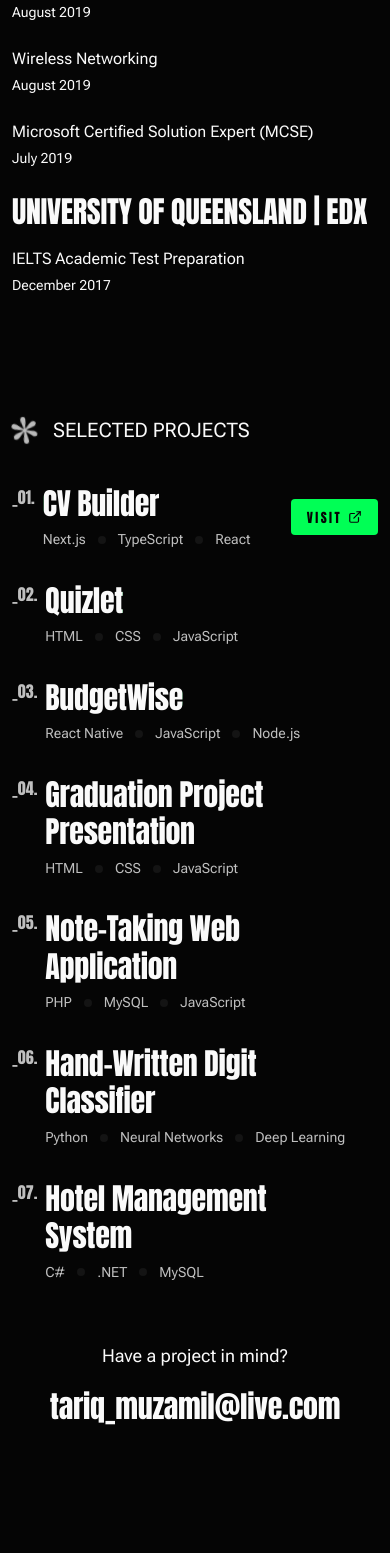
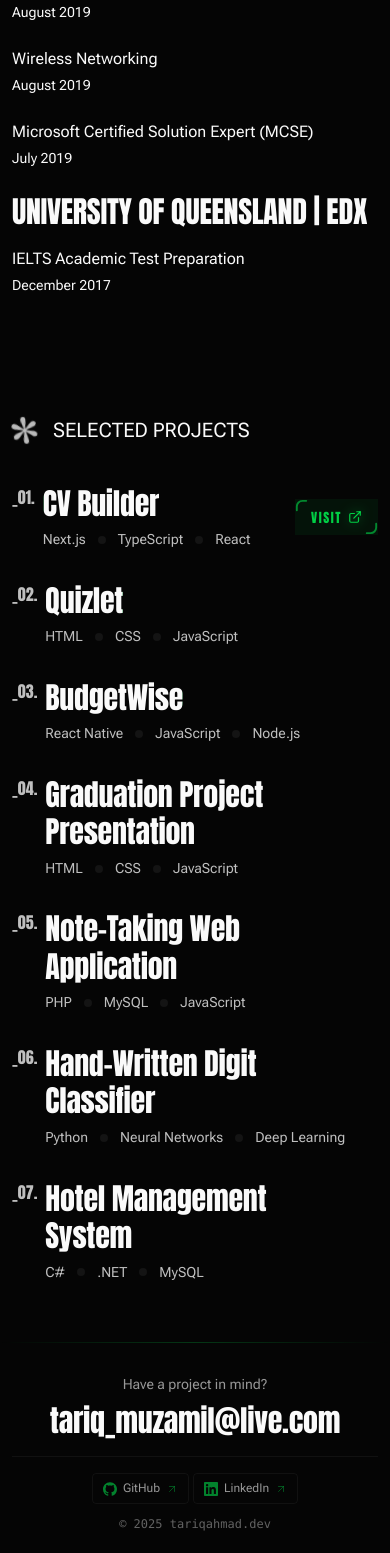
Before and after one commit to tariqahmaad/tariqahmad.dev, a Next.js app: page / in a window 390 px wide. Shown: the part 5949-7502 px from the top of the page. Before the commit the page ends 7434 px from the top, so only its background shows below. Built offline with nearby package versions, Linux system fonts and the light colour scheme.

Commit message:
feat: Enhance Footer component with social links and email underline effect, improve ProjectCard with animated corner brackets, and integrate Lenis with GSAP ScrollTrigger for smoother scrolling animations.

```diff
--- a/app/globals.css
+++ b/app/globals.css
@@ -486,6 +486,16 @@
         .present-dot-active {
             animation: none;
         }
+
+        /* Footer email underline - always visible */
+        .group:hover .footer-email-underline {
+            transform: scaleX(1) !important;
+        }
+
+        /* ProjectCard corner bracket extension lines - always fully drawn */
+        .corner-bracket-line {
+            stroke-dashoffset: 0 !important;
+        }
     }
 
     /* Duration bar - GSAP handles width animation, this ensures initial state */
--- a/components/layout/Footer.tsx
+++ b/components/layout/Footer.tsx
@@ -1,8 +1,9 @@
 'use client';
 
-import { GENERAL_INFO } from '@/lib/data';
+import { GENERAL_INFO, SOCIAL_LINKS } from '@/lib/data';
 import { isProjectDetailPage } from '@/lib/utils';
 import { usePathname } from 'next/navigation';
+import { ArrowUpRight } from 'lucide-react';
 
 const Footer = () => {
     const pathname = usePathname();
@@ -10,15 +11,55 @@ const Footer = () => {
     if (isProjectDetailPage(pathname)) return null;
 
     return (
-        <footer className="text-center pb-5" id="contact">
+        <footer className="relative pb-5 pt-8" id="contact">
+            {/* Top separator */}
+            <div className="absolute top-0 inset-x-0 h-px bg-gradient-to-r from-transparent via-primary/20 to-transparent" />
+
             <div className="container">
-                <p className="text-body-lg">Have a project in mind?</p>
-                <a
-                    href={`mailto:${GENERAL_INFO.email}`}
-                    className="text-heading-sm sm:text-heading-md font-anton inline-block mt-5 mb-10 hover:text-primary hover:underline"
-                >
-                    {GENERAL_INFO.email}
-                </a>
+                {/* CTA + bottom bar in one tight block */}
+                <div className="text-center mb-4">
+                    <p className="text-body-sm text-foreground/60 mb-2">
+                        Have a project in mind?
+                    </p>
+                    <a
+                        href={`mailto:${GENERAL_INFO.email}`}
+                        className="group relative inline-block"
+                    >
+                        <span className="font-anton text-heading-sm sm:text-heading-md text-foreground transition-colors duration-300 group-hover:text-primary">
+                            {GENERAL_INFO.email}
+                        </span>
+                        <span className="footer-email-underline absolute -bottom-0.5 inset-x-0 h-[2px] bg-primary/60 origin-left scale-x-0 transition-transform duration-500 group-hover:scale-x-100" />
+                    </a>
+                </div>
+
+                {/* Social + copyright */}
+                <div className="border-t border-white/5 pt-4 flex flex-col sm:flex-row items-center justify-between gap-3">
+                    <div className="flex items-center gap-1">
+                        {SOCIAL_LINKS.map((link) => {
+                            const SocialIcon = link.icon;
+                            return (
+                                <a
+                                    key={link.name}
+                                    href={link.url}
+                                    target="_blank"
+                                    rel="noreferrer"
+                                    aria-label={`${link.name} (opens in new tab)`}
+                                    className="group/social flex items-center gap-1.5 px-2.5 py-1.5 border border-white/5 rounded-sm transition-all duration-200 hover:border-primary/30 hover:bg-primary/[0.04]"
+                                >
+                                    <SocialIcon className="w-3.5 h-3.5 text-primary/50 group-hover/social:text-primary transition-colors" />
+                                    <span className="text-ui-sm text-foreground/60 group-hover/social:text-foreground transition-colors">
+                                        {link.name}
+                                    </span>
+                                    <ArrowUpRight className="w-3 h-3 text-primary/30 group-hover/social:text-primary group-hover/social:translate-x-0.5 group-hover/social:-translate-y-0.5 transition-all" />
+                                </a>
+                            );
+                        })}
+                    </div>
+
+                    <p className="text-ui-sm text-muted-foreground/50 font-mono">
+                        &copy; {new Date().getFullYear()} tariqahmad.dev
+                    </p>
+                </div>
             </div>
         </footer>
     );
--- a/components/layout/LenisBridge.tsx
+++ b/components/layout/LenisBridge.tsx
@@ -2,10 +2,14 @@
 
 import { useLenis } from 'lenis/react';
 import { useEffect, useRef } from 'react';
+import { ScrollTrigger } from '@/lib/gsap-setup';
 
 /**
  * Exposes the Lenis instance on the window object for use in non-React contexts
  * (e.g., scrollToSection utility function and ScrollToTop component)
+ *
+ * Also connects Lenis to GSAP ScrollTrigger so scroll-triggered animations
+ * stay in sync during programmatic scrolls (e.g. scrollToTop).
  */
 export default function LenisBridge() {
     const lenis = useLenis();
@@ -25,13 +29,24 @@ export default function LenisBridge() {
 
     useEffect(() => {
         if (!lenis) {
-            // Lenis not available yet - this is expected during initial render
+            // Lenis not available yet — clear any stale window reference
+            if (typeof window !== 'undefined') {
+                (window as Window & { lenis?: typeof lenis }).lenis = undefined;
+            }
             return;
         }
 
         if (!isMountedRef.current) return;
 
         (window as Window & { lenis?: typeof lenis }).lenis = lenis;
+
+        // Connect Lenis scroll events to ScrollTrigger so GSAP animations
+        // update correctly during Lenis-driven smooth scrolling
+        lenis.on('scroll', ScrollTrigger.update);
+
+        return () => {
+            lenis.off('scroll', ScrollTrigger.update);
+        };
     }, [lenis]);
 
     return null;
--- a/components/projects/ProjectCard.tsx
+++ b/components/projects/ProjectCard.tsx
@@ -167,28 +167,64 @@ const Project = ({ index, project, selectedProject, onMouseEnter, onMouseLeave }
                         href={project.liveUrl}
                         target="_blank"
                         rel="noreferrer noopener"
-                        className={cn(
-                            'group relative self-center',
-                            'inline-flex items-center justify-center',
-                            'h-9 px-4 sm:h-11 sm:px-6 md:h-12 md:px-7',
-                            'bg-primary',
-                            'uppercase font-anton tracking-[0.15em] sm:tracking-[0.2em]',
-                            'rounded-sm',
-                            'outline-none',
-                            'overflow-hidden',
-                            'transition-colors duration-300',
-                            // LinkedIn-style white fill animation from bottom
-                            'before:absolute before:top-[200%] before:left-0 before:right-0',
-                            'before:h-full before:bg-white before:rounded-[50%] before:scale-150',
-                            'before:transition-all before:duration-500',
-                            'hover:before:top-0',
-                        )}
+                        className="group relative self-center inline-flex items-center justify-center h-9 px-4 sm:h-10 sm:px-5 md:h-14 md:px-8 md:rounded-tl-[10.5px] md:rounded-br-[10.5px] bg-primary/[0.06] hover:bg-primary/[0.12] outline-none transition-all duration-200 hover:shadow-[0_0_20px_hsl(var(--primary)/0.15),0_0_40px_hsl(var(--primary)/0.05)] active:scale-[0.98]"
                     >
-                        <span className="relative z-[1] flex items-center gap-1.5 sm:gap-2 md:gap-2.5 text-primary-foreground group-hover:text-primary transition-colors duration-500 text-[13px] sm:text-body-sm md:text-body-base">
+                        {/* Top-left corner bracket */}
+                        <svg
+                            className="pointer-events-none absolute -top-px -left-px md:-top-[3.5px] md:-left-[3.5px] w-8 h-8 md:w-14 md:h-14 text-primary/50 group-hover:text-primary/80 transition-colors duration-300"
+                            viewBox="-1 -1 34 34"
+                            fill="none"
+                            stroke="currentColor"
+                            strokeWidth="2"
+                            strokeLinecap="round"
+                        >
+                            {/* Corner - always visible */}
+                            <path d="M12 2 H8 A6 6 0 0 0 2 8 V12" />
+                            {/* Horizontal line extends on hover */}
+                            <path
+                                d="M12 2 L32 2"
+                                strokeDasharray="20"
+                                className="corner-bracket-line [stroke-dashoffset:20] group-hover:[stroke-dashoffset:0] transition-[stroke-dashoffset] duration-300 ease-out"
+                            />
+                            {/* Vertical line extends on hover */}
+                            <path
+                                d="M2 12 L2 32"
+                                strokeDasharray="20"
+                                className="corner-bracket-line [stroke-dashoffset:20] group-hover:[stroke-dashoffset:0] transition-[stroke-dashoffset] duration-300 ease-out"
+                            />
+                        </svg>
+
+                        {/* Bottom-right corner bracket */}
+                        <svg
+                            className="pointer-events-none absolute -bottom-px -right-px md:-bottom-[3.5px] md:-right-[3.5px] w-8 h-8 md:w-14 md:h-14 text-primary/50 group-hover:text-primary/80 transition-colors duration-300 delay-75"
+                            viewBox="-1 -1 34 34"
+                            fill="none"
+                            stroke="currentColor"
+                            strokeWidth="2"
+                            strokeLinecap="round"
+                        >
+                            {/* Corner - always visible */}
+                            <path d="M20 30 H24 A6 6 0 0 0 30 24 V20" />
+                            {/* Horizontal line extends on hover */}
+                            <path
+                                d="M20 30 L0 30"
+                                strokeDasharray="20"
+                                className="corner-bracket-line [stroke-dashoffset:20] group-hover:[stroke-dashoffset:0] transition-[stroke-dashoffset] duration-300 delay-75 ease-out"
+                            />
+                            {/* Vertical line extends on hover */}
+                            <path
+                                d="M30 20 L30 0"
+                                strokeDasharray="20"
+                                className="corner-bracket-line [stroke-dashoffset:20] group-hover:[stroke-dashoffset:0] transition-[stroke-dashoffset] duration-300 delay-75 ease-out"
+                            />
+                        </svg>
+
+                        {/* Content */}
+                        <span className="relative z-[1] flex items-center gap-1.5 sm:gap-2 md:gap-2.5 uppercase font-anton tracking-[0.12em] sm:tracking-[0.15em] text-primary/80 group-hover:text-primary group-hover:tracking-[0.16em] sm:group-hover:tracking-[0.18em] md:group-hover:tracking-[0.2em] transition-all duration-300 text-[13px] sm:text-body-sm md:text-body-lg">
                             <span>Visit</span>
                             <ExternalLink
                                 size={14}
-                                className="sm:size-[16px] md:size-[18px] group-hover:translate-x-0.5 group-hover:-translate-y-0.5 transition-all duration-300"
+                                className="sm:size-[16px] md:size-[22px] group-hover:translate-x-0.5 group-hover:-translate-y-0.5 transition-transform duration-300 drop-shadow-[0_0_6px_hsl(var(--primary)/0.5)]"
                             />
                         </span>
                     </a>
```
